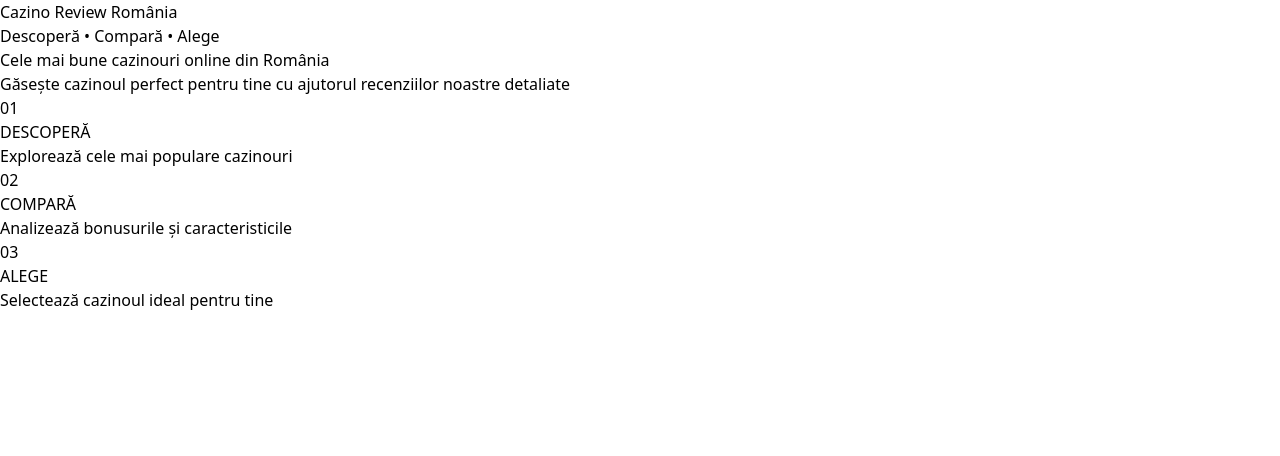
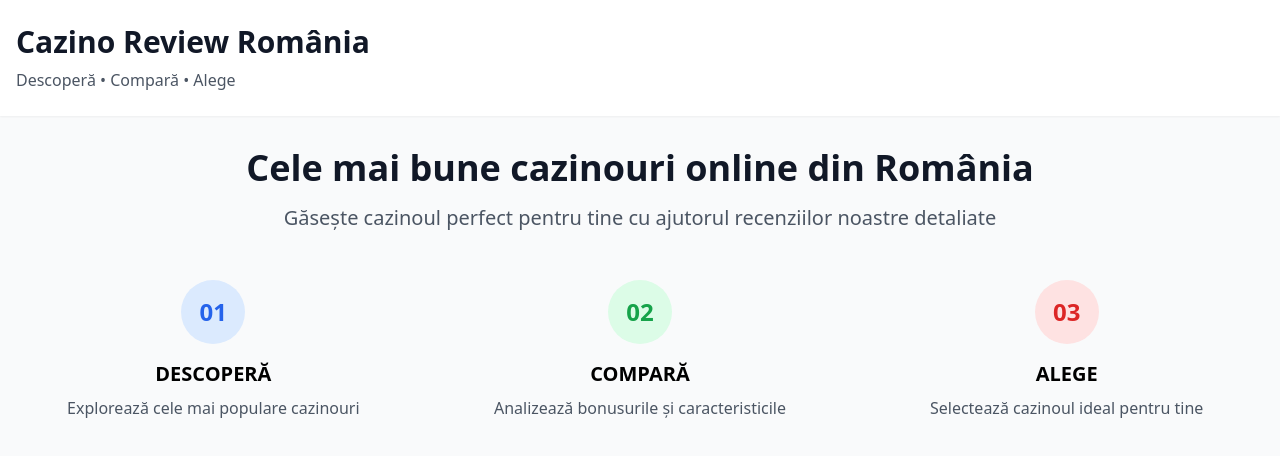
Before and after one commit to wowcombin/casin, a Next.js app: page / in a window 1280 px wide. Shown: the top 456 px of the page. Built offline with nearby package versions, Linux system fonts and the light colour scheme.

Commit message:
Create tailwind.config.js

```diff
--- /dev/null
+++ b/tailwind.config.js
@@ -0,0 +1,19 @@
+/** @type {import('tailwindcss').Config} */
+module.exports = {
+  content: [
+    './src/pages/**/*.{js,ts,jsx,tsx,mdx}',
+    './src/components/**/*.{js,ts,jsx,tsx,mdx}',
+    './src/app/**/*.{js,ts,jsx,tsx,mdx}',
+  ],
+  theme: {
+    extend: {
+      colors: {
+        primary: '#2c3e50',
+        secondary: '#e74c3c',
+        success: '#27ae60',
+        warning: '#f39c12',
+      },
+    },
+  },
+  plugins: [],
+}
```
